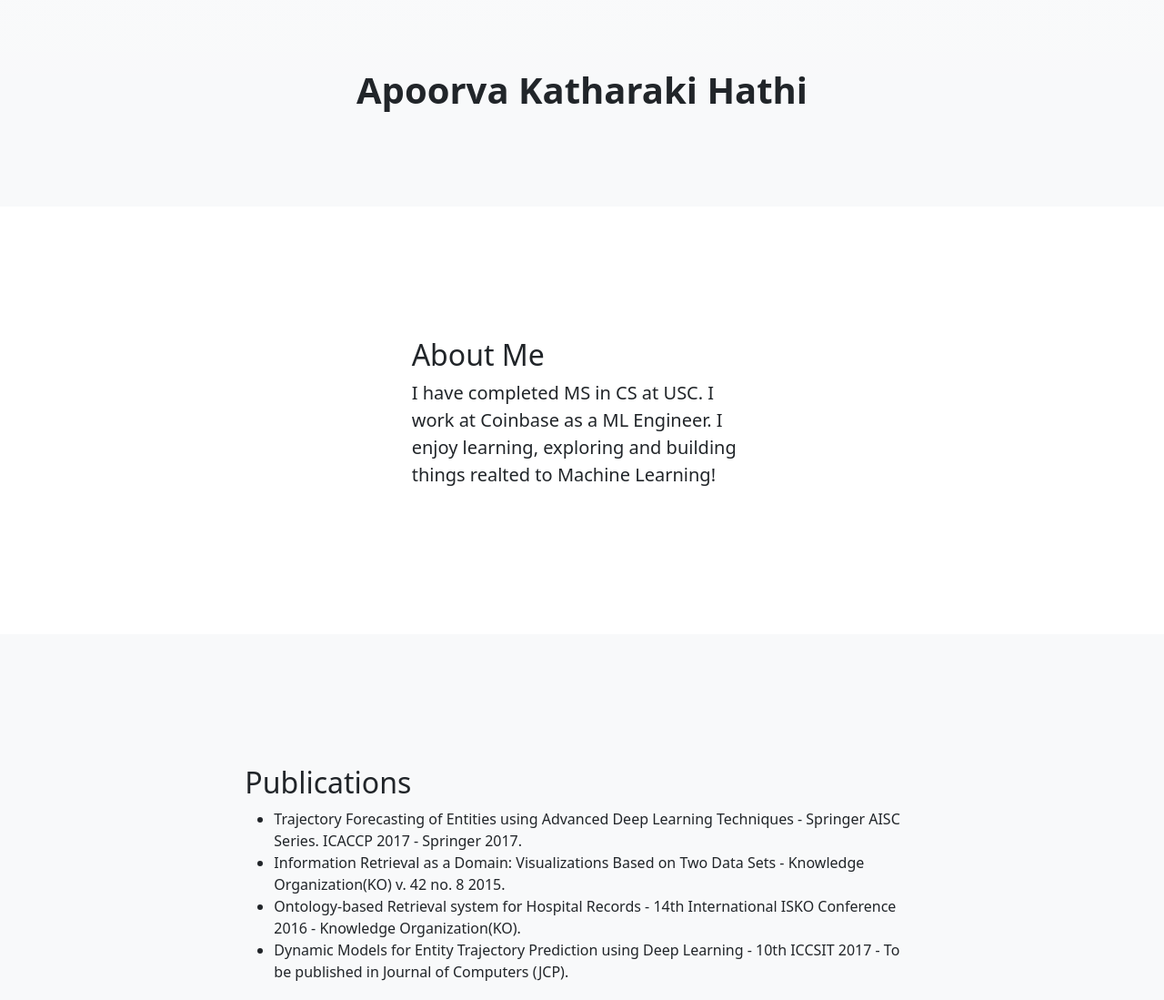
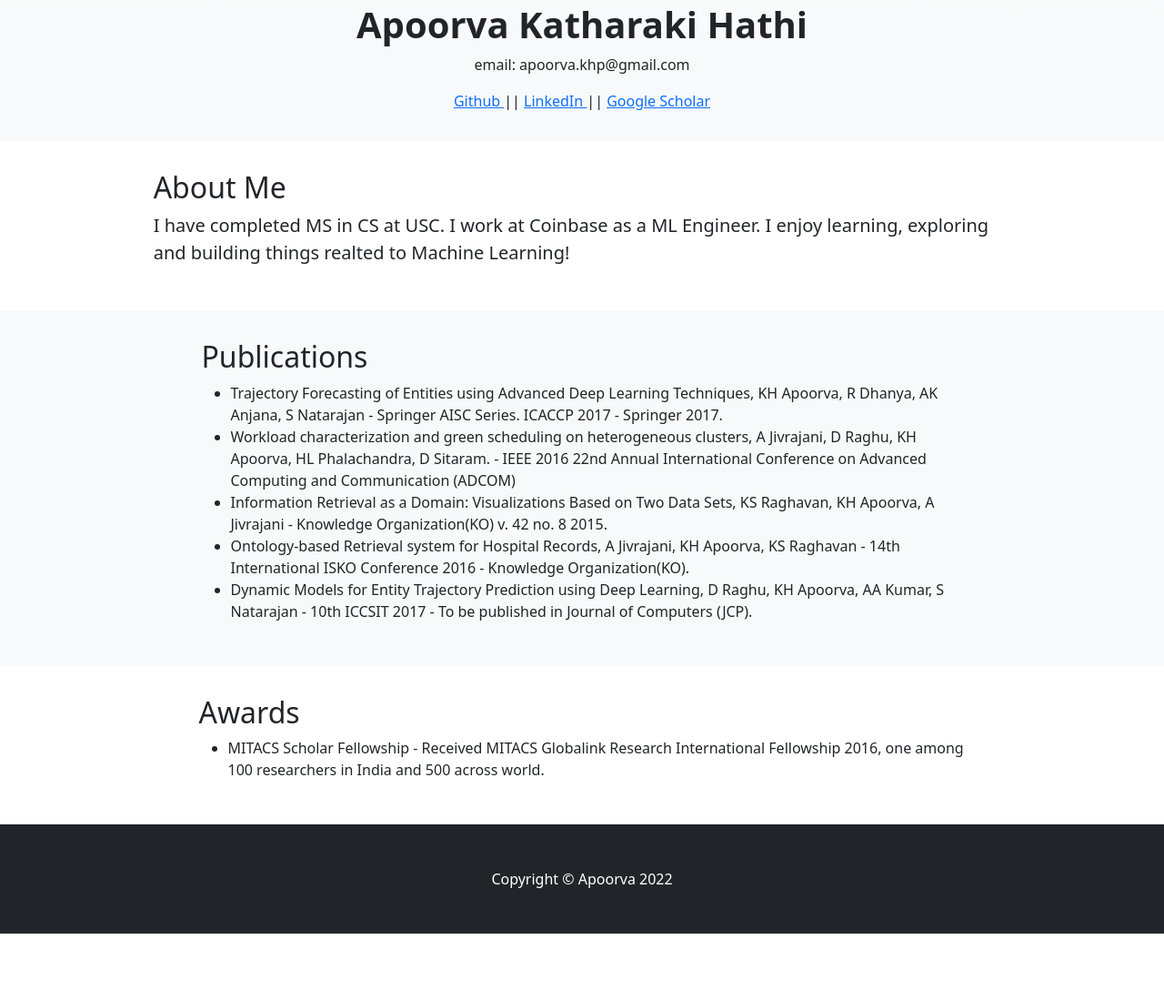
Before and after one commit to apoorvakh/apoorvakh.github.io, a plain HTML site: page index.html in a window 1280 px wide. Shown: the part 77-1176 px from the top of the page at 91% size. After the commit the page ends 1103 px from the top, so only its background shows below. Drawn offline with nearby package versions, Linux system fonts and the light colour scheme.

Commit message:
update page

```diff
--- a/index.html
+++ b/index.html
@@ -32,13 +32,18 @@
         <header class="bg-light bg-gradient text-dark">
             <div class="container px-2 text-center">
                 <h1 class="fw-bolder">Apoorva Katharaki Hathi</h1>
+                <p>email: apoorva.khp@gmail.com</p>
+                    <a href="https://github.com/apoorvakh">  Github  </a>  ||
+                    <a href="https://www.linkedin.com/in/apoorvakh/">  LinkedIn  </a>  ||
+                    <a href="https://scholar.google.com/citations?hl=en&user=THliWlEAAAAJ">  Google Scholar  </a>
+
             </div>
         </header>
         <!-- About section-->
         <section id="about">
             <div class="container px-1">
                 <div class="row gx-1 justify-content-center">
-                    <div class="col-lg-4">
+                    <div class="col-lg-10">
                         <h2>About Me</h2>
                         <p class="lead">I have completed MS in CS at USC.
                             I work at Coinbase as a ML Engineer.
@@ -53,16 +58,19 @@
         <section class="bg-light" id="publications">
             <div class="container px-2">
                 <div class="row gx-4 justify-content-center">
-                    <div class="col-lg-8">
+                    <div class="col-lg-9">
                         <h2>Publications</h2>
                         <ul>
                             <li>Trajectory Forecasting of Entities using Advanced Deep Learning
-                                Techniques - Springer AISC Series. ICACCP 2017 - Springer 2017.</li>
+                                Techniques, KH Apoorva, R Dhanya, AK Anjana, S Natarajan - Springer AISC Series. ICACCP 2017 - Springer 2017.</li>
+                            <li>Workload characterization and green scheduling on heterogeneous
+                                clusters, A Jivrajani, D Raghu, KH Apoorva, HL Phalachandra, D Sitaram. - IEEE 2016 22nd Annual International Conference on
+                                Advanced Computing and Communication (ADCOM)</li>
                             <li>Information Retrieval as a Domain: Visualizations Based on
-                                Two Data Sets - Knowledge Organization(KO) v. 42 no. 8 2015.</li>
-                            <li>Ontology-based Retrieval system for Hospital Records -
+                                Two Data Sets, KS Raghavan, KH Apoorva, A Jivrajani - Knowledge Organization(KO) v. 42 no. 8 2015.</li>
+                            <li>Ontology-based Retrieval system for Hospital Records, A Jivrajani, KH Apoorva, KS Raghavan -
                                 14th International ISKO Conference 2016 - Knowledge Organization(KO).</li>
-                            <li>Dynamic Models for Entity Trajectory Prediction using Deep Learning -
+                            <li>Dynamic Models for Entity Trajectory Prediction using Deep Learning, D Raghu, KH Apoorva, AA Kumar, S Natarajan -
                                 10th ICCSIT 2017 - To be published in Journal of Computers (JCP).</li>
                         </ul>
                     </div>
@@ -70,39 +78,21 @@
             </div>
         </section>
         <!-- Services section-->
-        <section class="bg-light" id="awards">
-            <div class="container px-3">
+        <section  id="awards">
+            <div class="container px-1">
                 <div class="row gx-4 justify-content-center">
-                    <div class="col-lg-8">
+                    <div class="col-lg-9">
                         <h2>Awards</h2>
-                        <p class="lead">Some of my awards</p>
                         <ul>
                             <li>MITACS Scholar Fellowship - Received MITACS Globalink Research International Fellowship 2016, one among 100 researchers in India and 500 across world.</li>
-                            <li>Responsive behavior when clicking nav links perfect for a one page website</li>
                         </ul>
-                    </div>
-                </div>
-            </div>
-        </section>
-        <!-- Contact section-->
-        <section id="contact">
-            <div class="container px-4"></div>
-                <div class="row gx-4 justify-content-center">
-                    <div class="col-lg-8">
-                        <h2>Contact me</h2>
-                        <ul>
-                                <li><a href="https://github.com/apoorvakh"> Github </a></li>
-                                <li><a href="https://www.linkedin.com/in/apoorvakh/"> LinkedIn </a> </li>
-                                <li><a href="https://scholar.google.com/citations?hl=en&user=THliWlEAAAAJ"> Google Scholar </a></li>
-                                <li>Resume: </li>
-                            </ul>
                     </div>
                 </div>
             </div>
         </section>
         <!-- Footer-->
         <footer class="py-5 bg-dark">
-            <div class="container px-4"><p class="m-0 text-center text-white">Copyright &copy; Your Website 2022</p></div>
+            <div class="container px-4"><p class="m-0 text-center text-white">Copyright &copy; Apoorva 2022</p></div>
         </footer>
         <!-- Bootstrap core JS-->
         <script src="https://cdn.jsdelivr.net/npm/bootstrap@5.1.3/dist/js/bootstrap.bundle.min.js"></script>
```
Also changed, not shown: css/styles.css.
